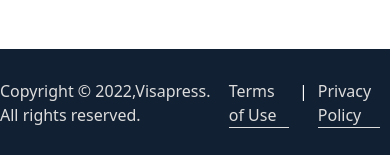
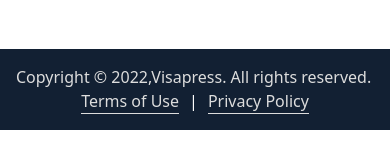
Before and after one commit to hossainarif37/visapress, a React (Create React App) app: page / in a window 390 px wide. Shown: the part 1961-2116 px from the top of the page. After the commit the page ends 2091 px from the top, so only its background shows below. Built offline with nearby package versions, Linux system fonts and the light colour scheme; no server answers.

Commit message:
footer section make responsive

```diff
--- a/src/Components/Footer/Footer.js
+++ b/src/Components/Footer/Footer.js
@@ -3,11 +3,15 @@ import { Link } from 'react-router-dom';
 import './Footer.css'
 const Footer = () => {
     return (
-        <footer className='footer-section d-flex justify-content-center' style={{ backgroundColor: "#122033", width: "100%", padding: "30px 0" }}>
-            Copyright &copy; 2022,Visapress. All rights reserved.
-            <Link to='#'>Terms of Use</Link>
-            <span className='text-white'>|</span>
-            <Link to='#'>Privacy Policy</Link>
+        <footer className='footer-section d-flex flex-column flex-lg-row justify-content-center p-3 p-lg-5' style={{ backgroundColor: "#122033", width: "100%" }}>
+            <div>
+                Copyright &copy; 2022,Visapress. All rights reserved.
+            </div>
+            <div className='d-flex d-lg-block justify-content-center justify-content-lg-end'>
+                <Link to='#'>Terms of Use</Link>
+                <span className='text-white'>|</span>
+                <Link to='#'>Privacy Policy</Link>
+            </div>
         </footer>
     );
 };
```
